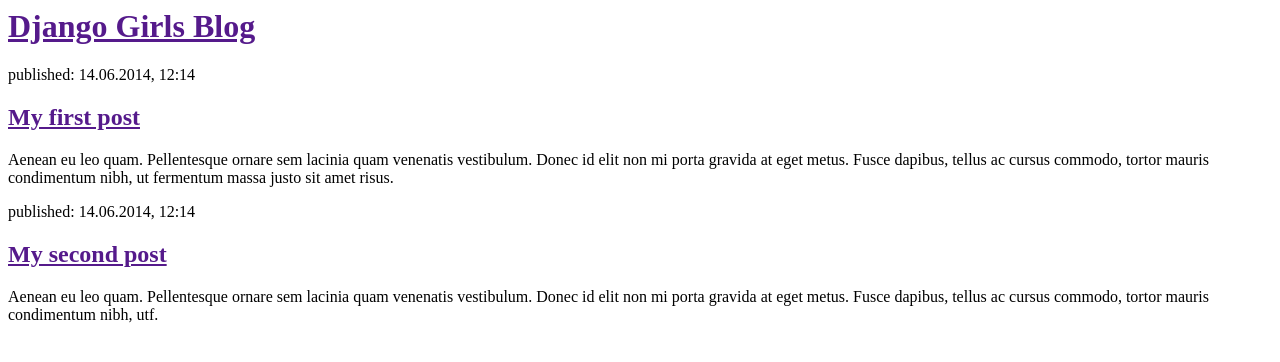
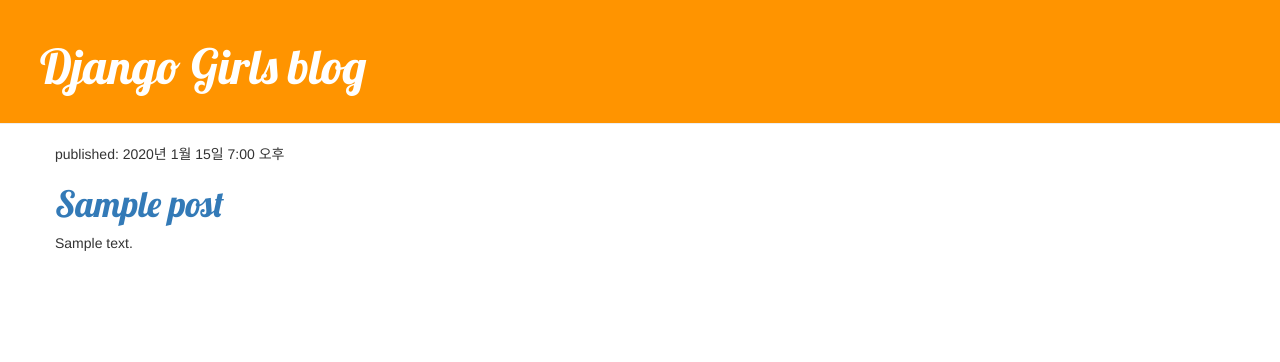
Before and after one commit to JeongJiAn/ch03_02, a Django app: template blog/templates/blog/post_list.html in a window 1280 px wide. Shown: the top 362 px of the page. Run offline with Django 5.2, Linux system fonts and the light colour scheme; the template is opened without the code that fills it: values that come from a table or form of the project are taken from there, others are empty; tables that the repository leaves empty hold one stand-in row (values such as "Sample post"); some libraries are stand-ins or nearby versions.

Commit message:
Design CSS

```diff
--- /dev/null
+++ b/blog/static/css/blog.css
@@ -0,0 +1,53 @@
+.page-header {
+    background-color: #ff9400;
+    margin-top: 0;
+    padding: 20px 20px 20px 40px;
+}
+
+.page-header h1,
+.page-header h1 a,
+.page-header h1 a:visited,
+.page-header h1 a:active {
+    color: #ffffff;
+    font-size: 36pt;
+    text-decoration: none;
+}
+
+.content {
+    margin-left: 40px;
+}
+
+h1, h2, h3, h4 {
+    font-family: 'Lobster', cursive;
+}
+
+.date {
+    color: #828282;
+}
+
+.save {
+    float: right;
+}
+
+.post-form textarea,
+.post-form input {
+    width: 100%;
+}
+
+.top-menu,
+.top-menu:hover,
+.top-menu:visited {
+    color: #ffffff;
+    float: right;
+    font-size: 26pt;
+    margin-right: 20px;
+}
+
+.post {
+    margin-bottom: 70px;
+}
+
+.post h1 a,
+.post h1 a:visited {
+    color: #000000;
+}
--- a/blog/templates/blog/post_list.html
+++ b/blog/templates/blog/post_list.html
@@ -1,20 +1,30 @@
+{% load static %}
+<!DOCTYPE html>
+
 <html>
     <head>
         <title>Django Girls blog</title>
+        <link href="//fonts.googleapis.com/css?family=Lobster&amp;subset=latin,latin-ext" rel="stylesheet" type="text/css">
+        <link rel="stylesheet" href="//maxcdn.bootstrapcdn.com/bootstrap/3.2.0/css/bootstrap.min.css">
+        <link rel="stylesheet" href="//maxcdn.bootstrapcdn.com/bootstrap/3.2.0/css/bootstrap-theme.min.css">
+        <link rel="stylesheet" href="{% static 'css/blog.css' %}">
     </head>
     <body>
+        <div class="page-header">
+            <h1><a href="/">Django Girls blog</a></h1>
+        </div>
+        <div class="content container">
+            <div class="row">
+                <div class="col-md-8">
+                    {% for post in posts %}
                         <div>
-        <h1><a href="">Django Girls Blog</a></h1>
+                            <p>published: {{ post.published_date }}</p>
+                            <h1><a href="">{{ post.title }}</a></h1>
+                            <p>{{ post.text|linebreaksbr }}</p>
                         </div>
-    <div>
-        <p>published: 14.06.2014, 12:14</p>
-        <h2><a href="">My first post</a></h2>
-        <p>Aenean eu leo quam. Pellentesque ornare sem lacinia quam venenatis vestibulum. Donec id elit non mi porta gravida at eget metus. Fusce dapibus, tellus ac cursus commodo, tortor mauris condimentum nibh, ut fermentum massa justo sit amet risus.</p>
+                    {% endfor %}
                 </div>
-    <div>
-        <p>published: 14.06.2014, 12:14</p>
-        <h2><a href="">My second post</a></h2>
-        <p>Aenean eu leo quam. Pellentesque ornare sem lacinia quam venenatis vestibulum. Donec id elit non mi porta gravida at eget metus. Fusce dapibus, tellus ac cursus commodo, tortor mauris condimentum nibh, utf.</p>
+            </div>
         </div>
     </body>
 </html>
--- a/blog/urls.py
+++ b/blog/urls.py
@@ -2,5 +2,5 @@
 from . import views
 
 urlpatterns = [
-    path('', views.practice2, name='practice2')
+    path('', views.post_list, name='post_list')
 ]
--- a/blog/views.py
+++ b/blog/views.py
@@ -1,8 +1,11 @@
 from django.shortcuts import render
+from django.utils import timezone
+from .models import Post
 
 # Create your views here.
 def post_list(request):
-    return render(request, 'blog/post_list.html', {})
+    posts = Post.objects.filter(published_date__lte=timezone.now()).order_by('published_date')
+    return render(request, 'blog/post_list.html', {'posts': posts})
 
 def practice2(request):
     return render(request, 'blog/practice2.html', {})
```
Lines whose indentation alone changed are shown as unchanged.
